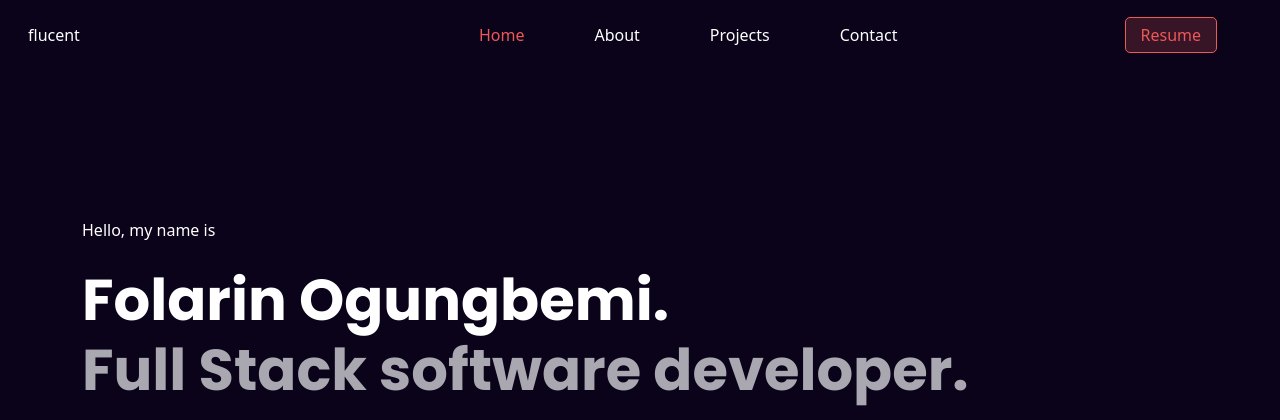
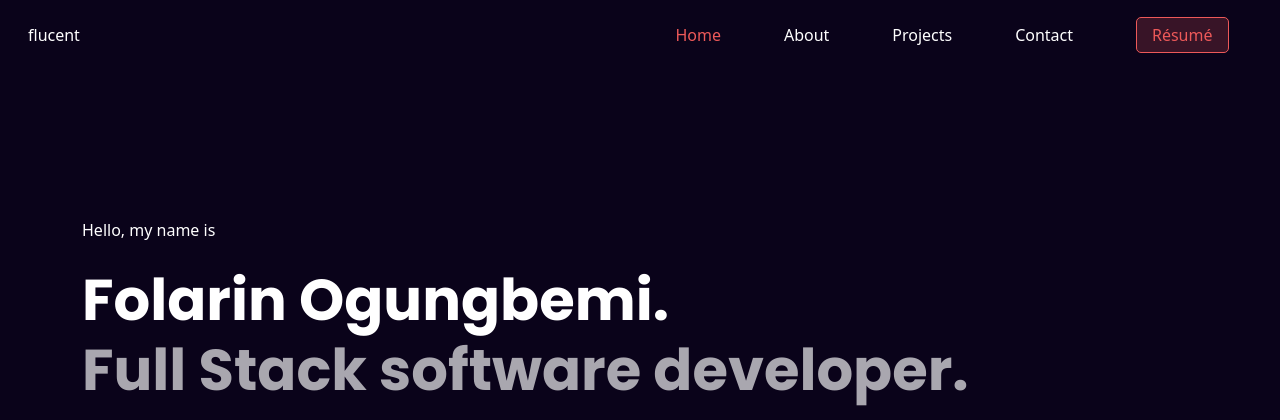
Before and after one commit to folarin-ogungbemi/flucent-v1, a Django app: page / in a window 1280 px wide. Shown: the top 420 px of the page. Run offline with Django 3.2, Linux system fonts and the light colour scheme; some libraries are stand-ins or nearby versions.

Commit message:
Adjust nav-list

```diff
--- a/static/css/base.css
+++ b/static/css/base.css
@@ -107,6 +107,7 @@ header{
 
 .nav-list{
     margin: auto;
+    gap: 1rem;
 }
 
 .nav-list li{
@@ -120,10 +121,6 @@ header{
     margin: auto;
 }
 
-.nav-list li:last-child{
-    margin-left: 12rem;
-}
-
 /* Hamburger button */
 .hamburger-btn{
     width: 37px;
@@ -131,6 +128,7 @@ header{
     border: none;
     cursor: pointer;
     background: none;
+    padding: 0.25rem;
 }
 
 .hamburger-btn .hamburger-icon{
--- a/static/js/base.js
+++ b/static/js/base.js
@@ -24,7 +24,7 @@ const navDict = {
     About: "/#about",
     Projects: "/#projects",
     Contact: "/#contact",
-    Resume: "#",
+    Résumé: "#",
 }
 
 // create hamburger btn element
--- a/templates/base.html
+++ b/templates/base.html
@@ -32,10 +32,10 @@
     <!--Top Navigation-->
     <header class="container-fluid">
         <nav id="top-nav" class="row py-3 mx-1">
-            <div class="col-4">
+            <div class="col-6">
                 <a href="{% url 'home' %}" class="text-decoration-none logo">flucent</a>
             </div>
-            <div class="col-8 top-nav-list"></div>
+            <div class="col-6 top-nav-list"></div>
         </nav>
     </header>
 
```
